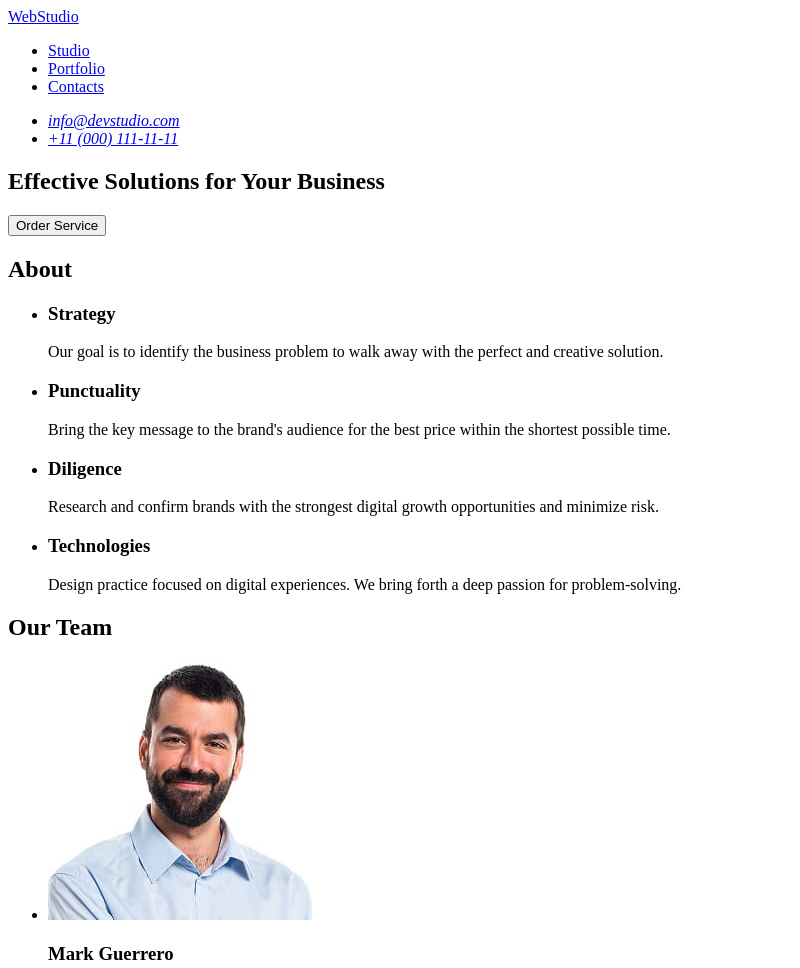
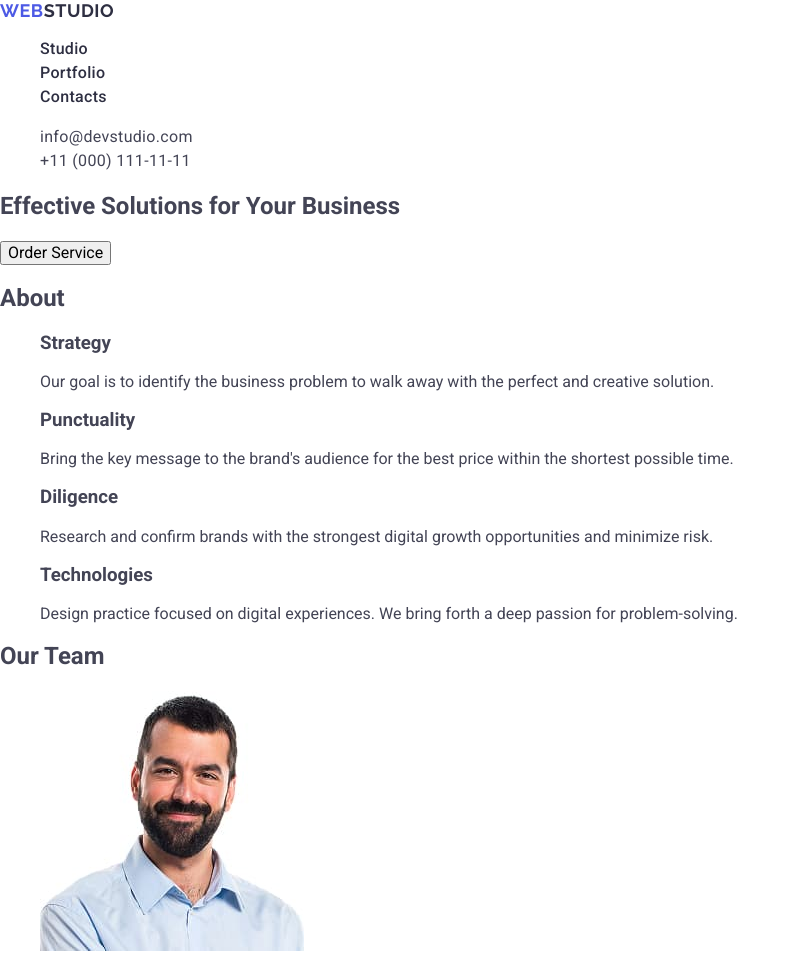
Before and after one commit to Vladyslav-Myrhorodskyi/goit-markup-hw-02, a plain HTML site: page index.html in a window 1280 px wide. Shown: the top 968 px of the page, without its empty margins (0-800 px from the left). Drawn offline with nearby package versions, Linux system fonts and the light colour scheme.

Commit message:
add section portfolio add styles header

```diff
--- /dev/null
+++ b/css/styles.css
@@ -0,0 +1,46 @@
+body {
+   font-family: "Roboto", sans-serif;
+   color: #434455;
+   background-color: #fff;
+}
+ul, ol {
+    list-style-type: none;
+}
+a {
+    text-decoration: none;
+}
+.logo {
+    font-family: "Raleway", sans-serif;
+    font-weight: 700;
+    font-size: 18px;
+    line-height: 1.17;
+    letter-spacing: 0.03em;
+    text-transform: uppercase;
+    color: #4d5ae5;
+}
+.logo-part {
+    color: #2e2f42;
+}
+.nav-link {
+    font-weight: 500;
+    font-size: 16px;
+    line-height: 1.5;
+    letter-spacing: 0.02em;
+    color: #2e2f42;
+}
+
+.contacts {
+    font-style: normal;
+}
+.contacts-link {
+font-size: 16px;
+line-height: 1.5;
+letter-spacing: 0.02em;
+color: #434455;
+}
+.nav-link:hover,
+.nav-link:focus,
+.contacts-link:hover,
+.contacts-link:focus {
+    color: #404bbf;
+}
--- a/index.html
+++ b/index.html
@@ -4,30 +4,38 @@
     <meta charset="UTF-8">
     <meta name="viewport" content="width=device-width, initial-scale=1.0">
     <title>WebStudio</title>
+    <link rel="stylesheet" href="https://cdnjs.cloudflare.com/ajax/libs/modern-normalize/3.0.1/modern-normalize.min.css"
+        integrity="sha512-q6WgHqiHlKyOqslT/lgBgodhd03Wp4BEqKeW6nNtlOY4quzyG3VoQKFrieaCeSnuVseNKRGpGeDU3qPmabCANg=="
+        crossorigin="anonymous" referrerpolicy="no-referrer" />
+    <link rel="preconnect" href="https://fonts.googleapis.com">
+    <link rel="preconnect" href="https://fonts.gstatic.com" crossorigin>
+    <link href="https://fonts.googleapis.com/css2?family=Raleway:wght@700&family=Roboto:wght@400;500;700&display=swap"
+        rel="stylesheet">
+    <link rel="stylesheet" href="./css/styles.css">
 </head>
 <body>
-    <header>
-        <nav>
-            <a href="./index.html">WebStudio</a>
-            <ul>
-                <li>
-                    <a href="#">Studio</a>
+    <header class="page-header">
+        <nav class="header-nav">
+            <a class="logo" href="./index.html">Web<span class="logo-part">Studio</span></a>
+            <ul class="nav-list">
+                <li class="nav-item">
+                    <a class="nav-link" href="./index.html">Studio</a>
                 </li>
-                <li>
-                    <a href="#">Portfolio</a>
+                <li class="nav-item">
+                    <a class="nav-link" href="#">Portfolio</a>
                 </li>
-                <li>
-                    <a href="#">Contacts</a>
+                <li class="nav-item">
+                    <a class="nav-link" href="#">Contacts</a>
                 </li>
             </ul>
         </nav>
-        <address>
-            <ul>
-                <li>
-                    <a href="mailto:info@devstudio.com">info@devstudio.com</a>
+        <address class="contacts">
+            <ul class="contacts-list">
+                <li class="contacts-item">
+                    <a class="contacts-link" href="mailto:info@devstudio.com">info@devstudio.com</a>
                 </li>
-                <li>
-                    <a href="tel:+110001111111">+11 (000) 111-11-11</a>
+                <li class="contacts-item">
+                    <a class="contacts-link" href="tel:+110001111111">+11 (000) 111-11-11</a>
                 </li>
             </ul>
         </address>
@@ -63,24 +71,59 @@
             <h2>Our Team</h2>
             <ul>
                 <li>
-                    <img src="./images/img-1.jpg" width="264" alt="photo Mark Guerrero">
+                    <img src="./images/img-1.jpg" width="264" alt="Mark Guerrero">
                     <h3>Mark Guerrero</h3>
                     <p>Product Designer</p>
                 </li>
                 <li>
-                    <img src="./images/img-2.jpg" width="264" alt="photo Tom Ford">
+                    <img src="./images/img-2.jpg" width="264" alt="Tom Ford">
                     <h3>Tom Ford</h3>
                     <p>Frontend Developer</p>
                 </li>
                 <li>
-                    <img src="./images/img-3.jpg" width="264" alt="photo Camila Garcia">
+                    <img src="./images/img-3.jpg" width="264" alt="Camila Garcia">
                     <h3>Camila Garcia</h3>
                     <p>Marketing</p>
                 </li>
                 <li>
-                    <img src="./images/img-2.jpg" width="264" alt="pfoto Daniel Wilson">
+                    <img src="./images/img-4.jpg" width="264" alt="Daniel Wilson">
                     <h3>Daniel Wilson</h3>
                     <p>UI Designer</p>
+                </li>
+            </ul>
+        </section>
+        <section>
+            <h2>Our Portfolio</h2>
+            <ul>
+                <li>
+                    <img src="./images/img-5.jpg" width="264" alt="Banking App">
+                    <h3>Banking App</h3>
+                    <p>App</p>
+                </li>
+                <li>
+                    <img src="./images/img-6.jpg" width="264" alt="Cashless Payment">
+                    <h3>Cashless Payment</h3>
+                    <p>Marketing</p>
+                </li>
+                <li>
+                    <img src="./images/img-7.jpg" width="264" alt="Meditation App">
+                    <h3>Meditation App</h3>
+                    <p>App</p>
+                </li>
+                <li>
+                    <img src="./images/img-8.jpg" width="264" alt="Taxi Service">
+                    <h3>Taxi Service</h3>
+                    <p>Marketing</p>
+                </li>
+                <li>
+                    <img src="./images/img-9.jpg" width="264" alt="Screen Illustrations">
+                    <h3>Screen Illustrations</h3>
+                    <p>Design</p>
+                </li>
+                <li>
+                    <img src="./images/img-10.jpg" width="264" alt="Online Courses">
+                    <h3>Online Courses</h3>
+                    <p>Marketing</p>
                 </li>
             </ul>
         </section>
```
Also changed, not shown: images/img-10.jpg (added), images/img-5.jpg (added), images/img-6.jpg (added), images/img-7.jpg (added), images/img-8.jpg (added), images/img-9.jpg (added).
